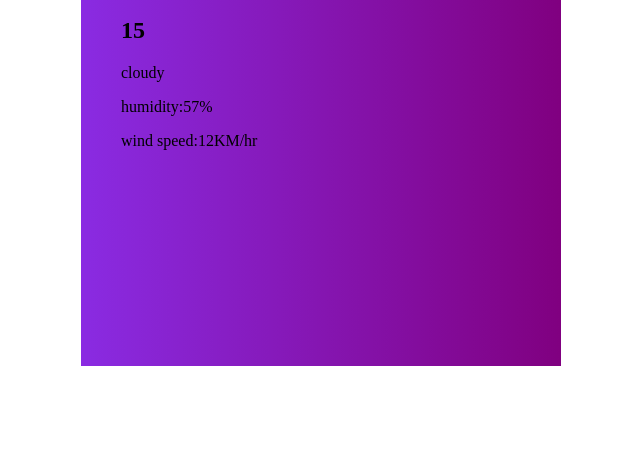
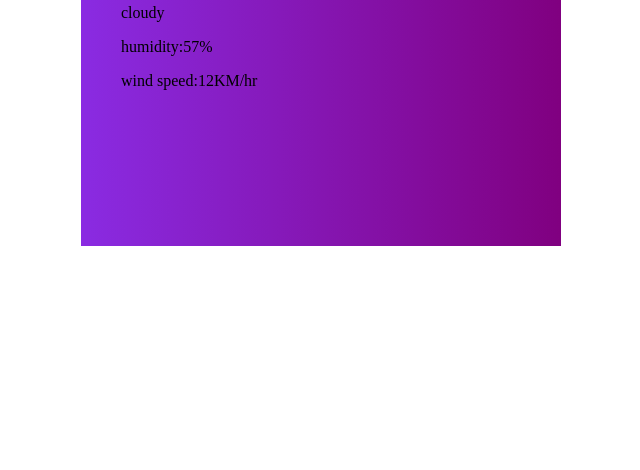
Before and after one commit to Amanda799-star/weather-App, a plain HTML site: page index.html in a window 1280 px wide. Shown: the part 330-800 px from the top of the page, without its empty margins (319-959 px from the left). Drawn offline with Linux system fonts and the light colour scheme.

Commit message:
reduced top and bottom padding

```diff
--- a/style.css
+++ b/style.css
@@ -4,7 +4,7 @@
     max-height: 900px;
     display:block;
     margin: 0 auto;
-    padding:200px 40px;
+    padding:140px 40px;
 
 
 
```
